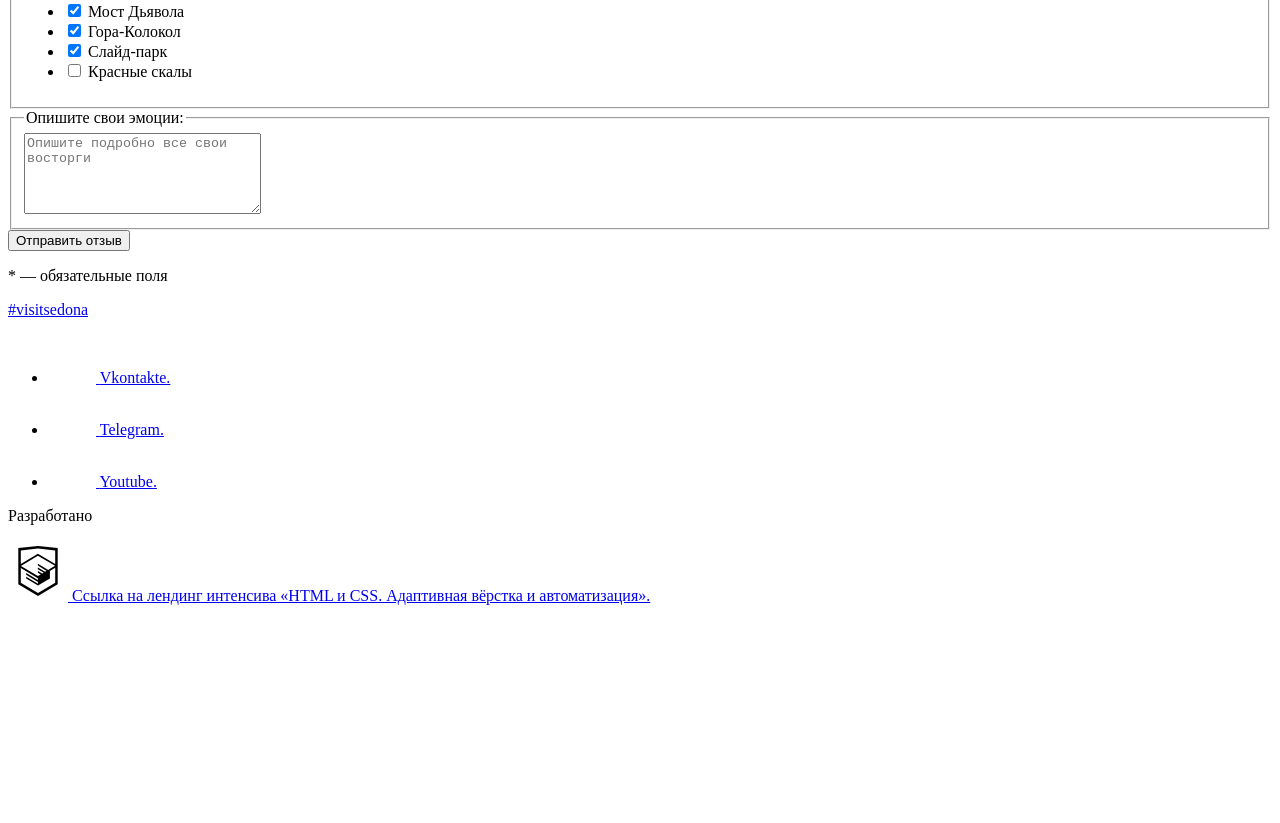
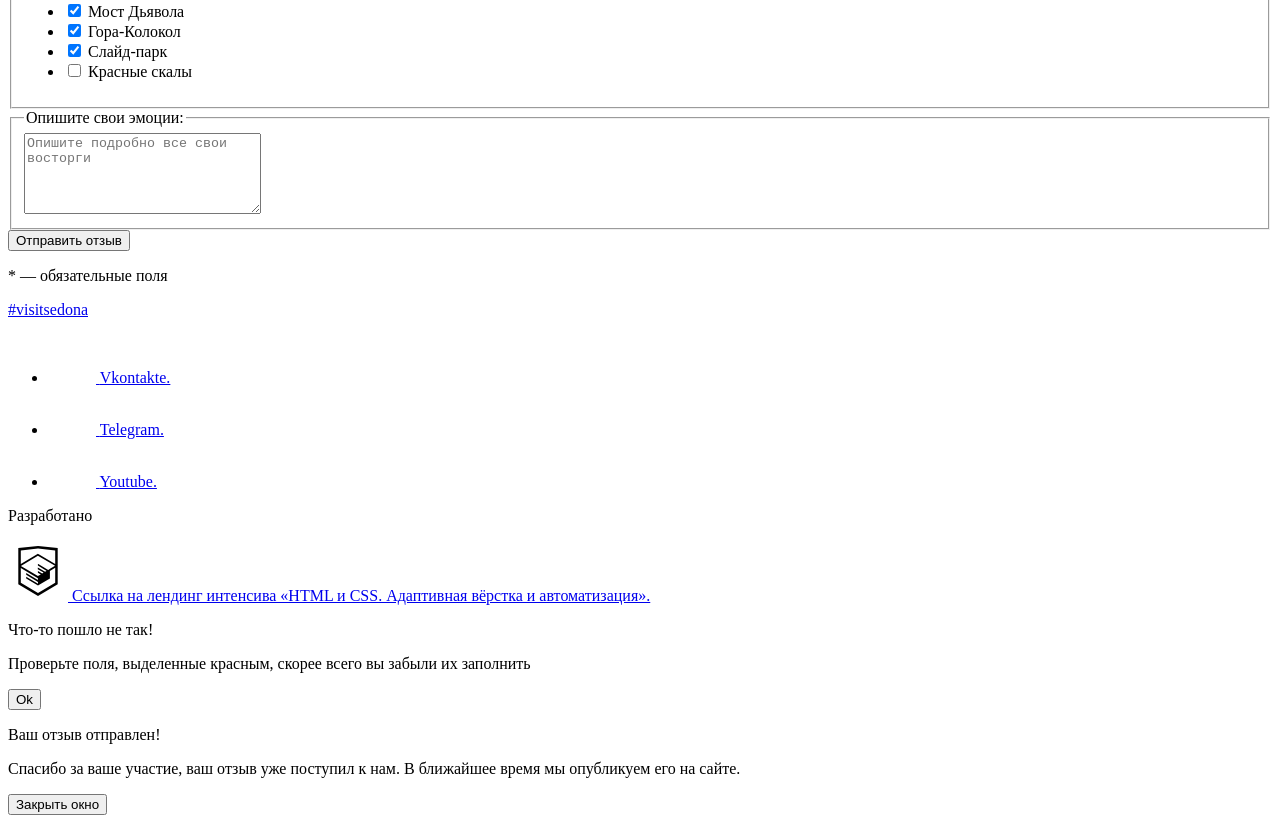
Before and after one commit to htmlacademy-adaptive/1465531-sedona-26, a website: page source/form.html in a window 1280 px wide. Shown: the part 656-1479 px from the top of the page. Before the commit the page ends 1269 px from the top, so only its background shows below. Drawn offline with Linux system fonts and the light colour scheme.

Commit message:
Добавит попапы странице формы

```diff
--- a/source/form.html
+++ b/source/form.html
@@ -180,6 +180,24 @@
       </div>
     </footer>
   </div>
+
+  <section class="page__popup popup popup--error">
+    <div class="heading">
+      <p class="heading__title">Что-то пошло не так!</p>
+      <p class="heading__subtitle">Проверьте поля, выделенные красным, скорее всего вы забыли их заполнить</p>
+    </div>
+    <button class="button popup__button" type="button">Ok</button>
+  </section>
+
+  <section class="page__popup popup popup--success">
+    <div class="heading">
+      <p class="heading__title">Ваш отзыв отправлен!</p>
+      <p class="heading__subtitle">Спасибо за ваше участие, ваш отзыв уже поступил к нам. В ближайшее время мы опубликуем его на сайте.</p>
+    </div>
+    <div class="popup__wrapper">
+      <button class="button popup__button" type="button">Закрыть окно</button>
+    </div>
+  </section>
 </body>
 
 </html>
```
